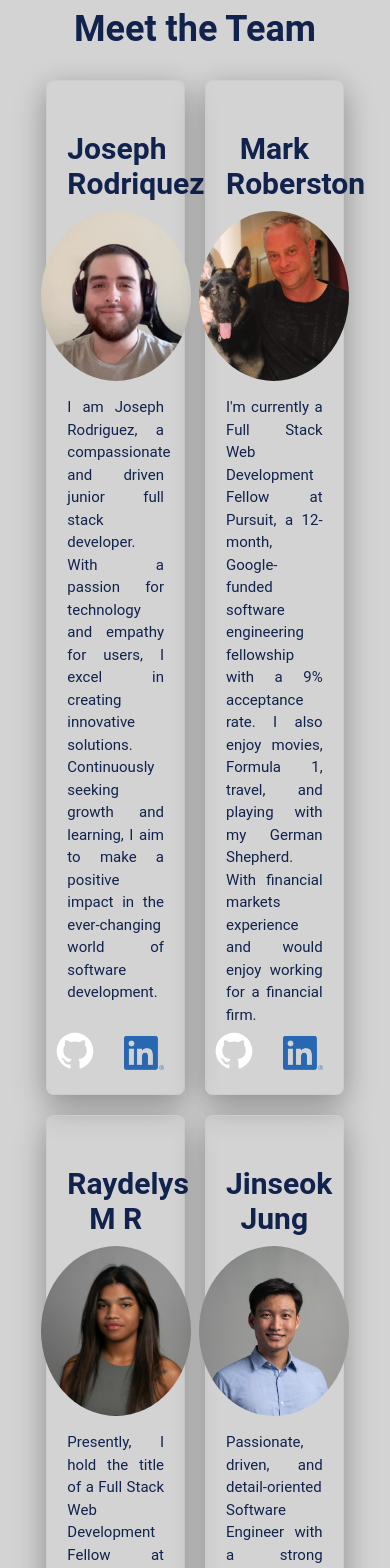
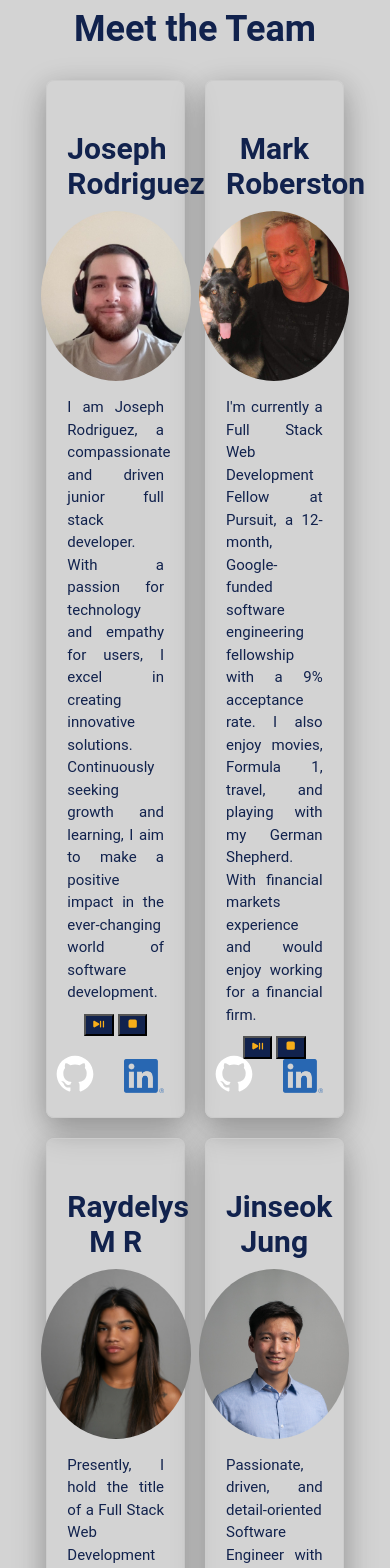
Before and after one commit to jRodriguezIV/9-4_hackathon-team-4, a React (Create React App) app: page /about in a window 390 px wide. Shown: the part 2780-4348 px from the top of the page. Built offline with nearby package versions, Linux system fonts and the light colour scheme; no server answers.

Commit message:
added mobile responsiveness to the splash page, and landing page

```diff
--- a/src/Components/About.js
+++ b/src/Components/About.js
@@ -13,7 +13,7 @@ export default function About({ mode }) {
 
     const teamMembers = [
         {
-            name: "Joseph Rodriquez",
+            name: "Joseph Rodriguez",
             photo: JosephPhoto,
             bio: `I am Joseph Rodriguez, a compassionate and driven junior full stack developer. With a passion for technology and empathy for users, I excel in creating innovative solutions. Continuously seeking growth and learning, I aim to make a positive impact in the ever-changing world of software development.`,
             github: "https://github.com/jRodriguezIV",
--- a/src/Components/Common/Footer/Footer.css
+++ b/src/Components/Common/Footer/Footer.css
@@ -26,3 +26,25 @@
     display: block; /* Ensuring the image is a block-level element */
     margin: 0 auto; /* Centering the image within its container */
 }
+
+@media(max-width: 767px) {
+
+    .footerText {
+        padding-left:5vh;
+        padding-right:5vh;
+        font-size: 1.15rem;
+    }
+
+    .footerContact {
+        padding-right:5vh;
+    }
+
+    .footerAbout {
+        padding-left:2vh;
+    }
+
+    .footerImg {
+        width: 10vh;
+        padding-right: 2vh;
+    }
+}
--- a/src/Components/TeamMemberCard.js
+++ b/src/Components/TeamMemberCard.js
@@ -1,9 +1,32 @@
 import React from "react";
 import {GrGithub} from "react-icons/gr"
+import { HiPlayPause, HiStop } from 'react-icons/hi2'
 import linkedinLogo from "../assets/linkedin.png";
 import './About.css'
 
 export default function TeamMemberCard({ member }) {
+
+  let speech = new SpeechSynthesisUtterance();
+  let synth = window.speechSynthesis;
+
+  let textToSpeech = () => {
+    if (!synth.speaking && !synth.paused){
+      speech.text = `${member.name}. ${member.bio}`;
+      speech.rate = 0.75;
+      synth.speak(speech);
+    } else {
+      synth.paused ? synth.resume() : synth.pause();
+    }
+  }
+
+  let speechStop = () => {
+    synth.cancel();
+  }
+
+  let style = () => {
+    return {color:"#F7AD19",backgroundColor:"#11224D"}
+  }
+
   return (
     <div className="member-card">
       <h3>{member.name}</h3>
@@ -21,6 +44,9 @@ export default function TeamMemberCard({ member }) {
       </div>
 
       <p>{member.bio}</p>
+      <div className="buttonContainer">
+      <button className='textCardPlayButton' style={style()} onClick={() => textToSpeech()}><HiPlayPause /></button>&nbsp;<button className='textCardPauseButton' style={style()} onClick={() => speechStop()}><HiStop /></button>
+      </div>
       <div className="links-container">
         <div className="github-container">
           <a href={member.github} target="_blank" rel="noopener noreferrer" className="github-logo">
--- a/src/Pages/LandingPage/LandingPage.css
+++ b/src/Pages/LandingPage/LandingPage.css
@@ -14,6 +14,12 @@
     text-shadow: 2px 2px 4px rgba(0, 0, 0, 0.695);
 }
 
+@media(max-width: 767px) {
+    .textCard {
+        font-size: 100%
+    }
+}
+
 .textCardPlayButton{
     background-color: #F7AD19;
 }
--- a/src/Pages/SplashPage/SplashPage.css
+++ b/src/Pages/SplashPage/SplashPage.css
@@ -29,6 +29,7 @@
     margin: auto;
     box-shadow: 0 5px 10px 2px rgba(0, 0, 0, 0.25);
 }
+
 
 .puzzle button {
     display: flex;
@@ -78,3 +79,21 @@
     text-decoration: none;
     color: #11224D;
 }
+
+@media (max-width:720px) {
+    .jigsaw-puzzle  {
+        width: 100%;
+    }
+
+    .logoImg {
+        scale:.8;
+    }
+
+    .topBar {
+        margin-left: 1vh;
+    }
+
+    .puzzle h1 {
+        font-size: 160%;
+    }
+}
--- a/src/Pages/SplashPage/SplashPage.js
+++ b/src/Pages/SplashPage/SplashPage.js
@@ -10,7 +10,7 @@ import fav from '../../assets/blueLogo.PNG'
 
 
 export default function Splash() {
-    const [text, setText] = useState("Unpuzzle the pieces");
+    const [text, setText] = useState("Unpuzzle the pieces(or click the logo)");
     const [solved, setSolved] = useState(false)
 
     const set = () => {
```
Also changed, not shown: src/Components/About.css (line endings or trailing spaces).
